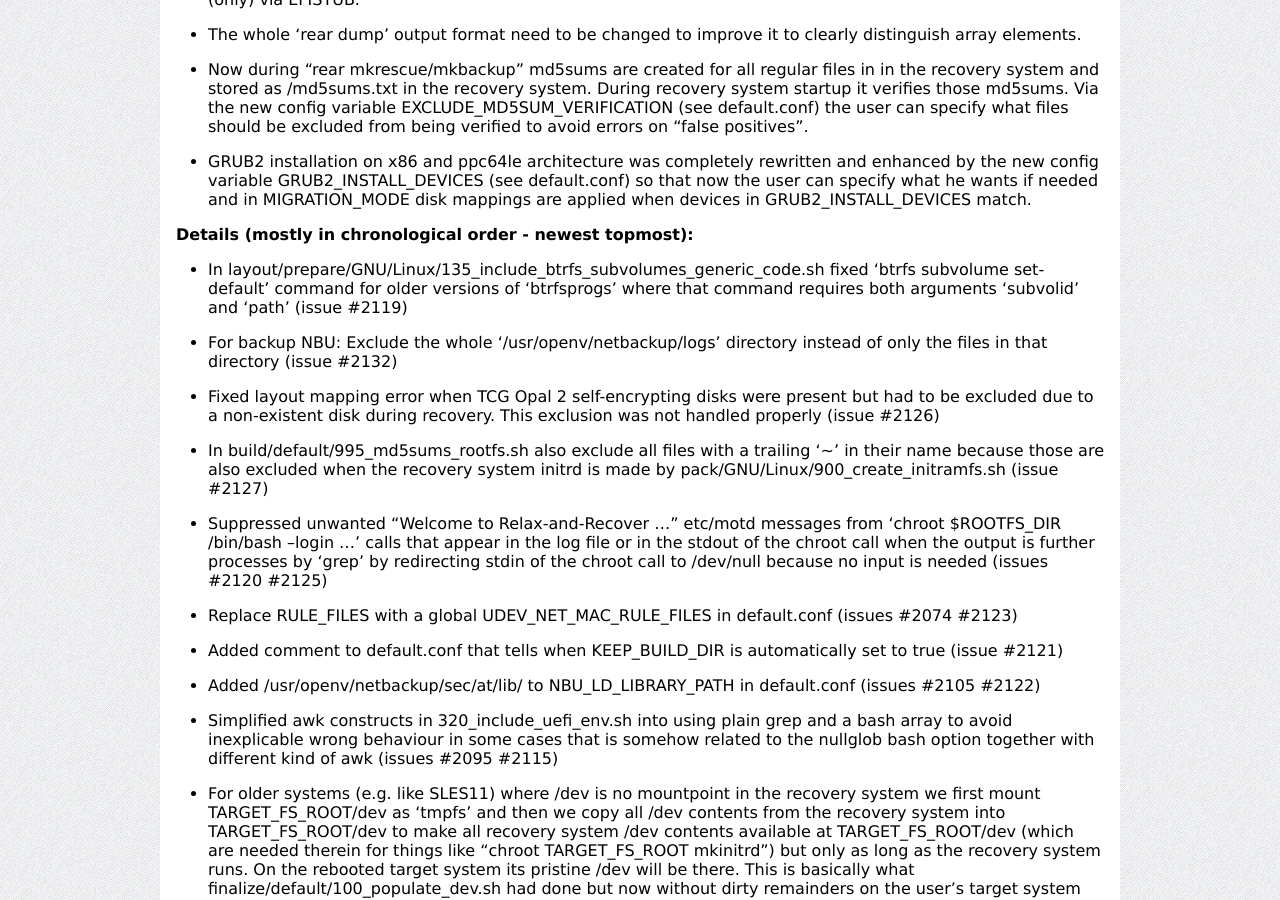
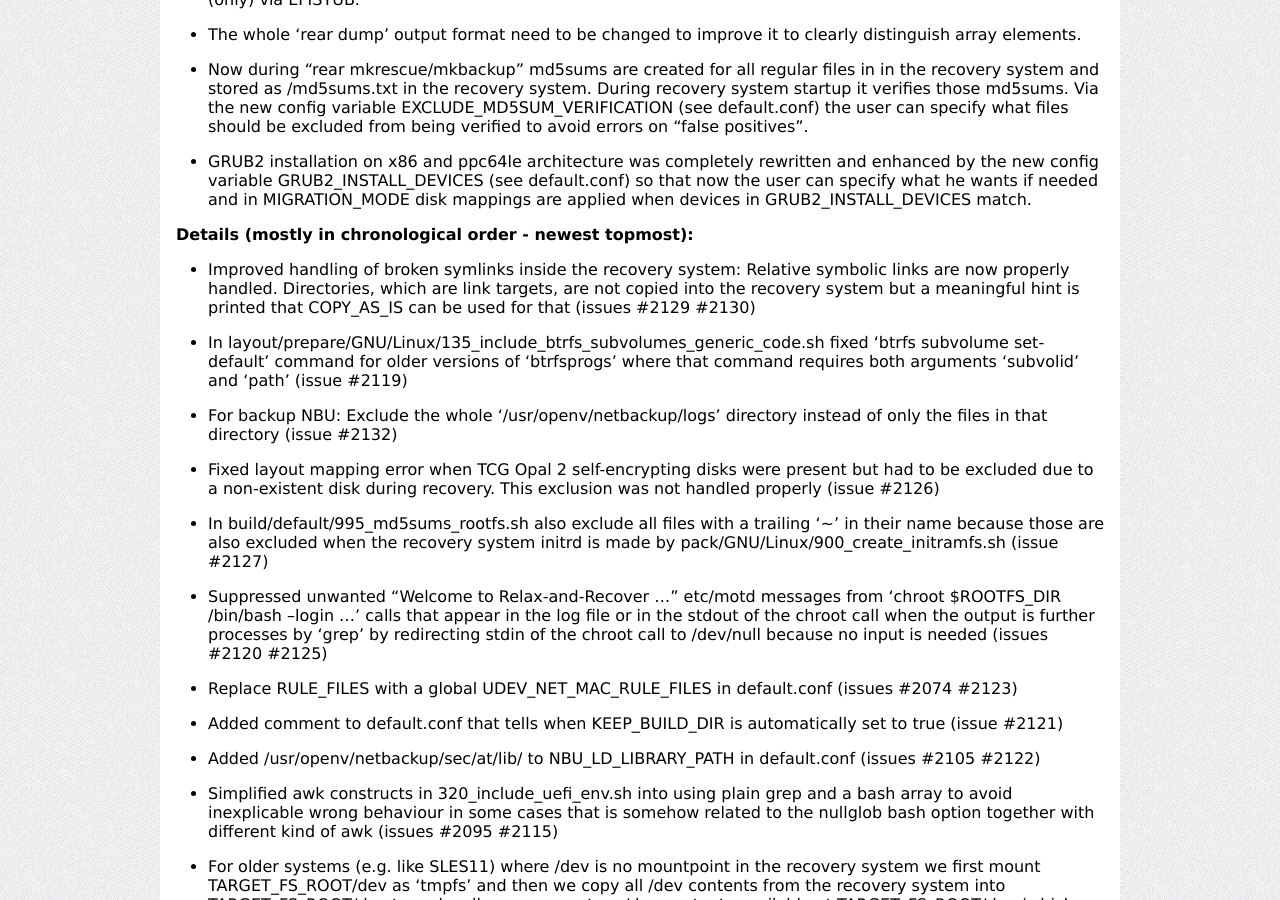
Before and after one commit to rear/rear.github.com, a Jekyll site: the page built from documentation/release-notes-2-5.md, in a window 1280 px wide and 900 px high, scrolled down 3802 px. Built offline with Jekyll 4.4.1, drawn with Linux system fonts in a browser that asks for light colours; comment, search, counter and statistics services are not loaded.

Commit message:
Update release-notes-2-5.md
Added latest changes to the "Details" part of "Version 2.5"

```diff
--- a/documentation/release-notes-2-5.md
+++ b/documentation/release-notes-2-5.md
@@ -251,6 +251,8 @@ so that now the user can specify what he wants if needed and in MIGRATION_MODE
 disk mappings are applied when devices in GRUB2_INSTALL_DEVICES match.
 
 #### Details (mostly in chronological order - newest topmost):
+
+* Improved handling of broken symlinks inside the recovery system: Relative symbolic links are now properly handled. Directories, which are link targets, are not copied into the recovery system but a meaningful hint is printed that COPY_AS_IS can be used for that (issues #2129 #2130)
 
 * In layout/prepare/GNU/Linux/135_include_btrfs_subvolumes_generic_code.sh fixed 'btrfs subvolume set-default' command for older versions of 'btrfsprogs' where that command requires both arguments 'subvolid' and 'path' (issue #2119)
 
```
